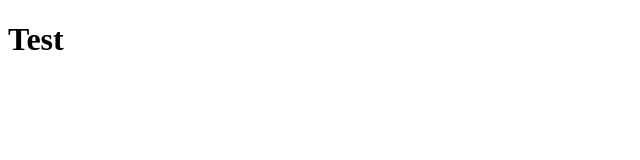
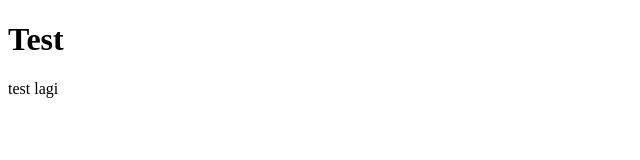
Before and after one commit to RZID/test-git-kasirapp, a plain HTML site: page index.html in a window 1280 px wide. Shown: the full height of the page, 0-640 px from the left. Drawn offline with Linux system fonts and the light colour scheme.

Commit message:
Adding p tag to description

```diff
--- a/index.html
+++ b/index.html
@@ -10,6 +10,7 @@
 
 <body>
     <h1>Test</h1>
+    <p>test lagi</p>
 </body>
 
 </html>
```
